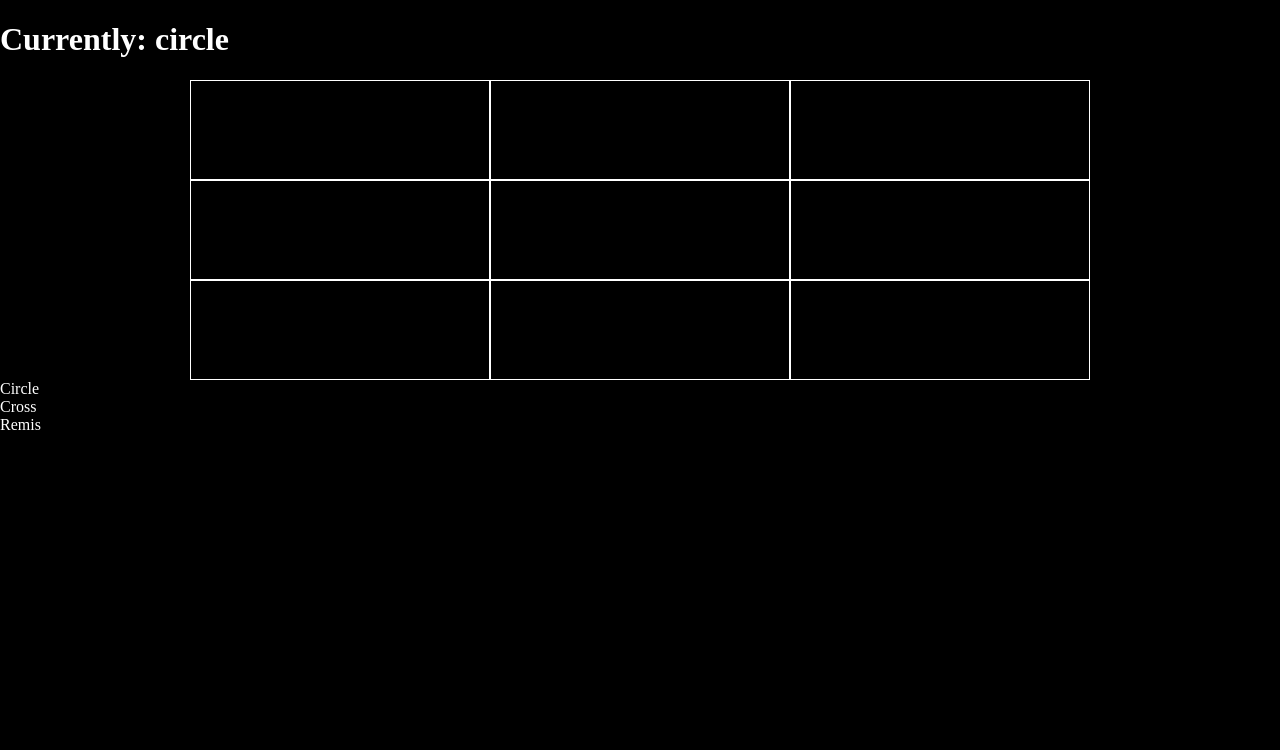
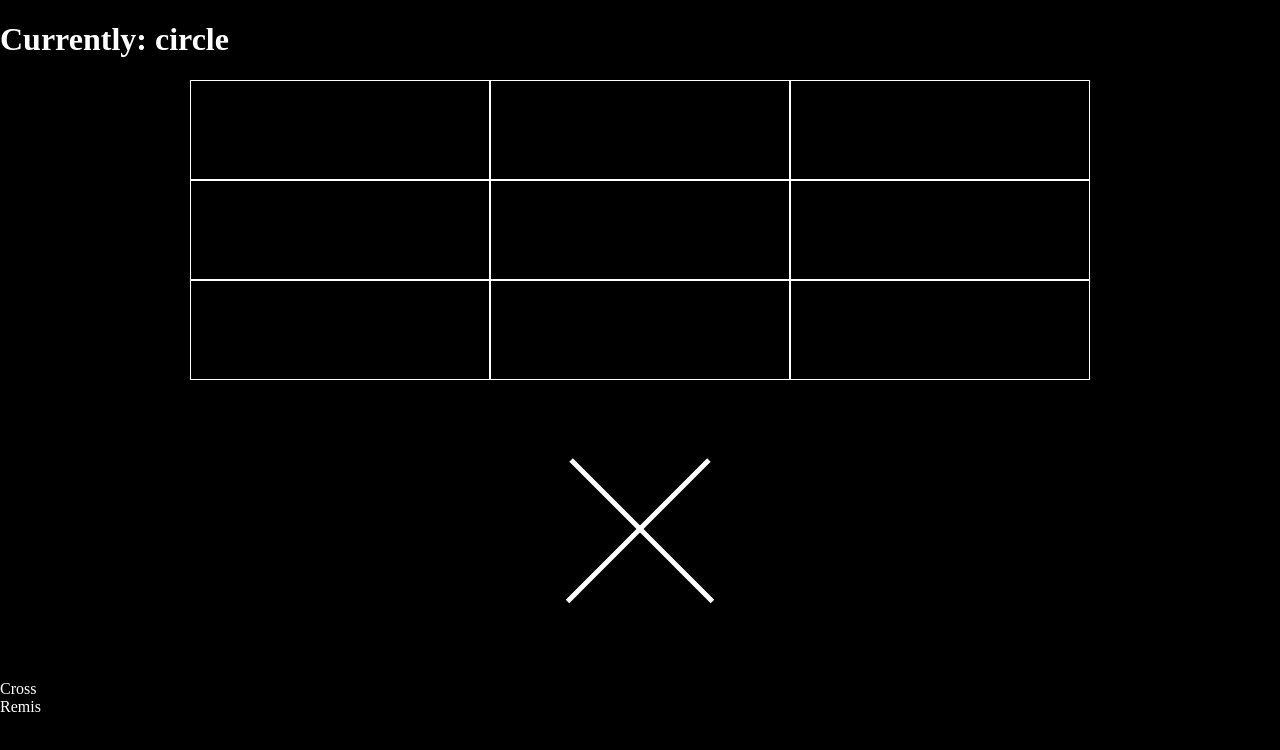
Before and after one commit to Maty2002v2/-Tic-Tac-Toe, a Vue app: page / in a window 1280 px wide. Shown: the top 750 px of the page. Built offline with nearby package versions, Linux system fonts and the light colour scheme.

Commit message:
Cross winning animation added

```diff
--- a/src/components/results/TheCircleWin.vue
+++ b/src/components/results/TheCircleWin.vue
@@ -1,5 +1,5 @@
 <template>
-  <div>Circle</div>
+  <div class="circleWin"><span></span></div>
 </template>
 
 <script lang="ts">
@@ -9,3 +9,77 @@ export default defineComponent({
   name: "TheCircleWin",
 });
 </script>
+
+<style scoped>
+.circleWin {
+  position: relative;
+  width: 200px;
+  height: 300px;
+  font-size: 100px;
+  text-align: center;
+  color: white;
+  background: black;
+  font-size: 50px;
+  overflow: hidden;
+  margin: 0 auto;
+}
+
+.circleWin {
+  animation: show 3s forwards;
+}
+
+@keyframes show {
+  0% {
+    opacity: 0;
+  }
+  100% {
+    opacity: 1;
+  }
+}
+
+.circleWin::before,
+.circleWin::after {
+  content: "";
+  position: absolute;
+  width: 100%;
+  height: 5px;
+  background: white;
+  top: 50%;
+  left: 50%;
+}
+
+.circleWin::before {
+  animation: moveBefore 1.5s forwards;
+}
+@keyframes moveBefore {
+  0% {
+    transform-origin: left;
+    transform: rotate(-45deg) translate(50%, -100%);
+    opacity: 0;
+  }
+  100% {
+    transform-origin: left;
+    transform: rotate(-45deg) translate(-50%, -50%);
+    opacity: 1;
+  }
+}
+
+.circleWin::after {
+  transform-origin: left;
+  transform: rotate(45deg) translate(-50%, -50%);
+  animation: moveAfter 1.5s forwards;
+}
+
+@keyframes moveAfter {
+  0% {
+    transform-origin: left;
+    transform: rotate(45deg) translate(50%, 100%);
+    opacity: 0;
+  }
+  100% {
+    transform-origin: left;
+    transform: rotate(45deg) translate(-50%, -50%);
+    opacity: 1;
+  }
+}
+</style>
```
